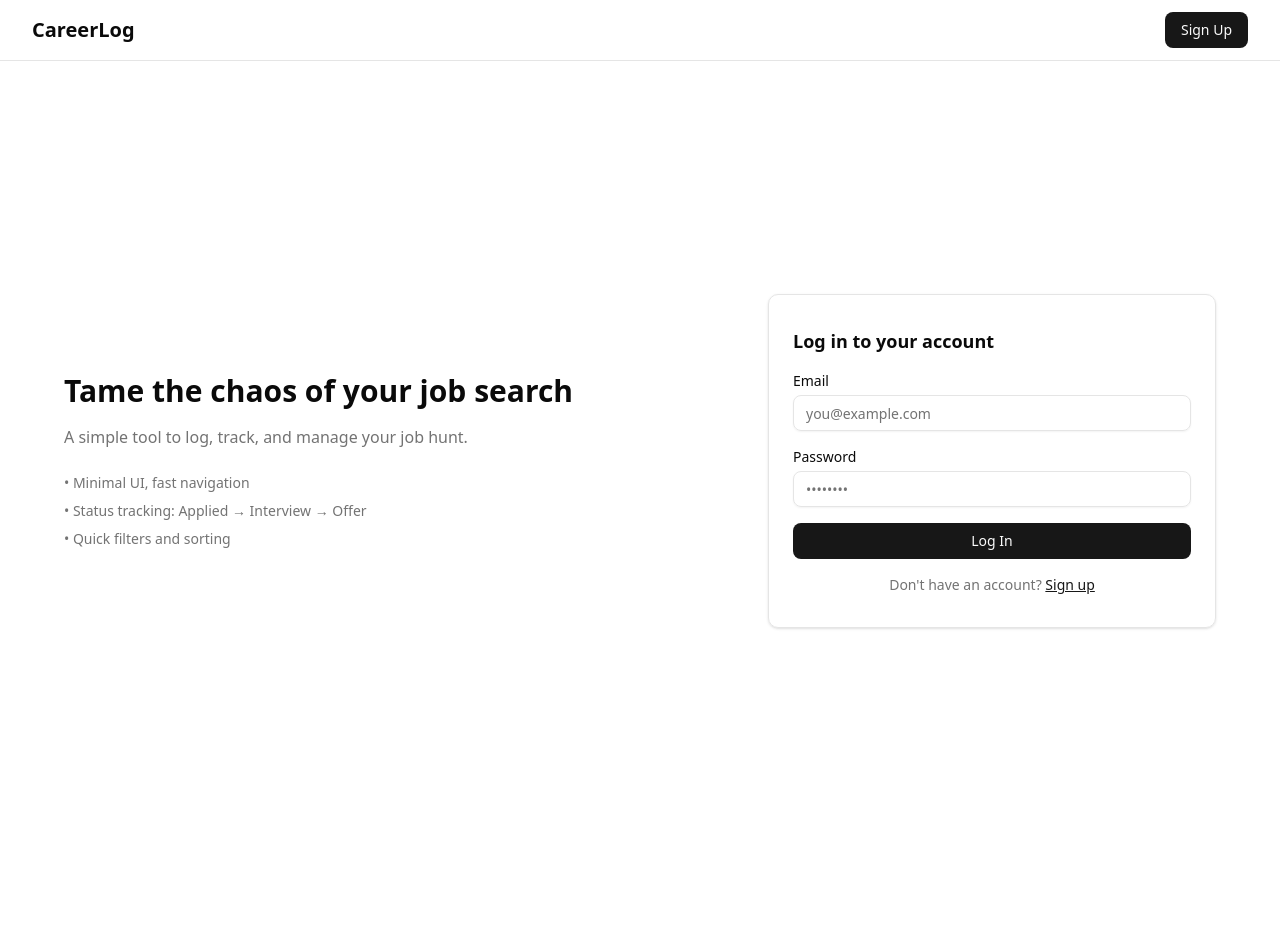
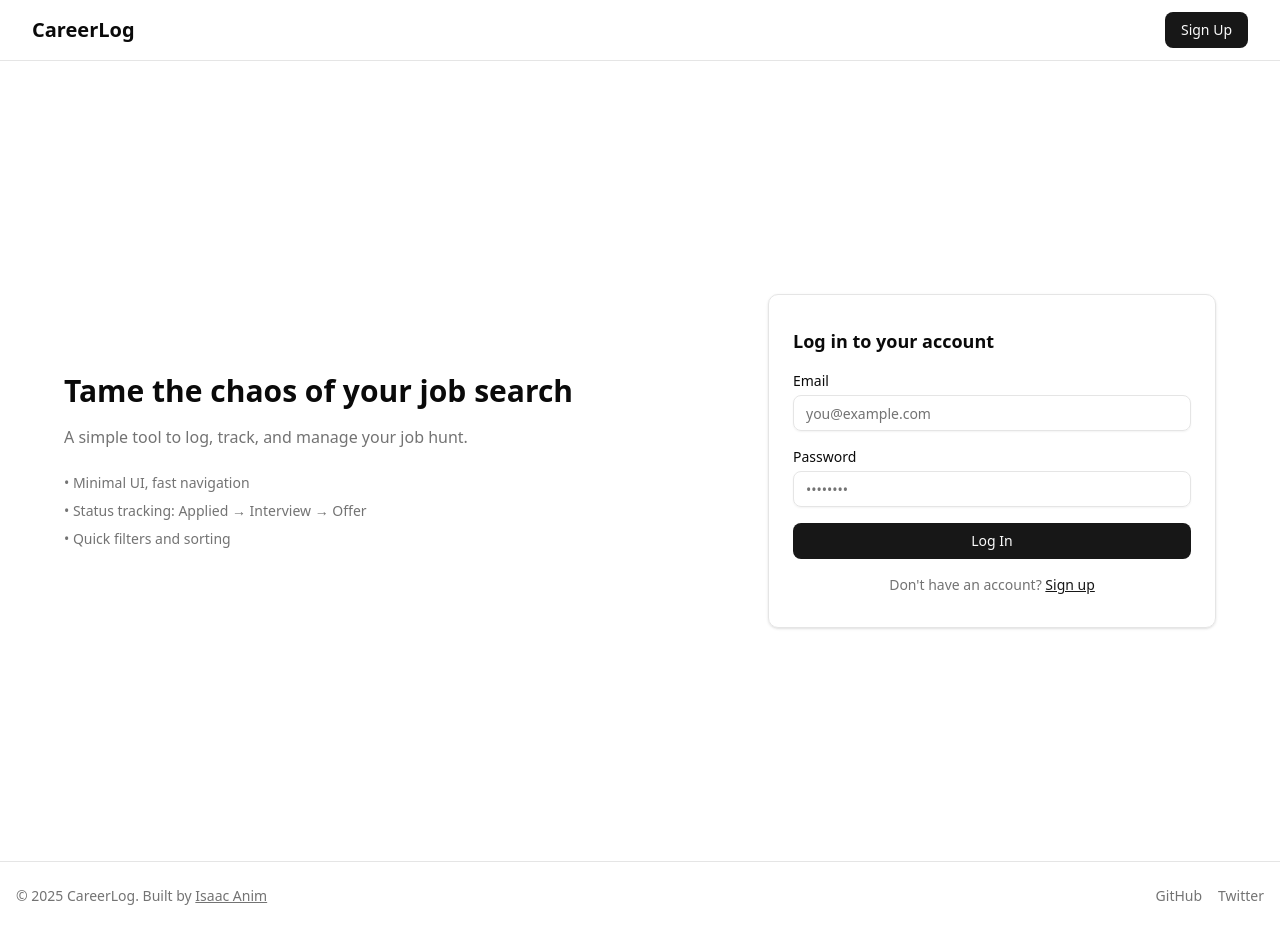
Before and after one commit to yawcoder/careerlog, a Next.js app: page / in a window 1280 px wide. Before the commit the page ends 861 px from the top, so only its background shows below. Built offline with nearby package versions, Linux system fonts and the light colour scheme; no server answers.

Commit message:
footer added

```diff
--- a/app/analytics/page.tsx
+++ b/app/analytics/page.tsx
@@ -17,6 +17,6 @@ export default function Analytics (){
         }, [router]);
 
     return (
-        <div>Analytics</div>
+        <div>Analytics: Coming Soon</div>
     )
 }
--- a/app/layout.tsx
+++ b/app/layout.tsx
@@ -3,6 +3,7 @@ import { Geist, Geist_Mono } from "next/font/google";
 import "./globals.css";
 import { ThemeProvider } from "@/components/theme-provider";
 import Navbar from "@/components/navbar";
+import Footer from "@/components/footer";
 import { Analytics } from "@vercel/analytics/next";
 
 const geistSans = Geist({
@@ -36,8 +37,13 @@ export default function RootLayout({
           enableSystem
           disableTransitionOnChange
         >
-          <Navbar />
-          {children}
+          <div className="min-h-screen flex flex-col">
+            <Navbar />
+            <main className="flex-1">
+              {children}
+            </main>
+            <Footer />
+          </div>
         </ThemeProvider>
         <Analytics />
       </body>
--- a/app/settings/page.tsx
+++ b/app/settings/page.tsx
@@ -17,6 +17,6 @@ export default function Settings (){
             }, [router]);
 
     return (
-        <div>Settings</div>
+        <div>Coming Soon</div>
     )
 }
--- /dev/null
+++ b/components/footer.tsx
@@ -0,0 +1,41 @@
+import Link from "next/link";
+
+export default function Footer() {
+  return (
+    <footer className="border-t bg-background">
+      <div className="container mx-auto px-4 py-4 sm:py-6">
+        <div className="flex flex-col items-center gap-3 sm:flex-row sm:justify-between sm:gap-4">
+          <p className="text-xs sm:text-sm text-muted-foreground text-center sm:text-left">
+            © 2025 CareerLog. Built by{" "}
+            <Link
+              href="https://isaacanim.com"
+              target="_blank"
+              rel="noopener noreferrer"
+              className="text-muted-foreground hover:text-foreground transition-colors underline"
+            >
+              Isaac Anim
+            </Link>
+          </p>
+          <div className="flex items-center gap-6 sm:gap-4">
+            <Link
+              href="https://github.com/yawcoder"
+              target="_blank"
+              rel="noopener noreferrer"
+              className="text-xs sm:text-sm text-muted-foreground hover:text-foreground transition-colors"
+            >
+              GitHub
+            </Link>
+            <Link
+              href="https://twitter.com/animbuilds"
+              target="_blank"
+              rel="noopener noreferrer"
+              className="text-xs sm:text-sm text-muted-foreground hover:text-foreground transition-colors"
+            >
+              Twitter
+            </Link>
+          </div>
+        </div>
+      </div>
+    </footer>
+  );
+}
```
